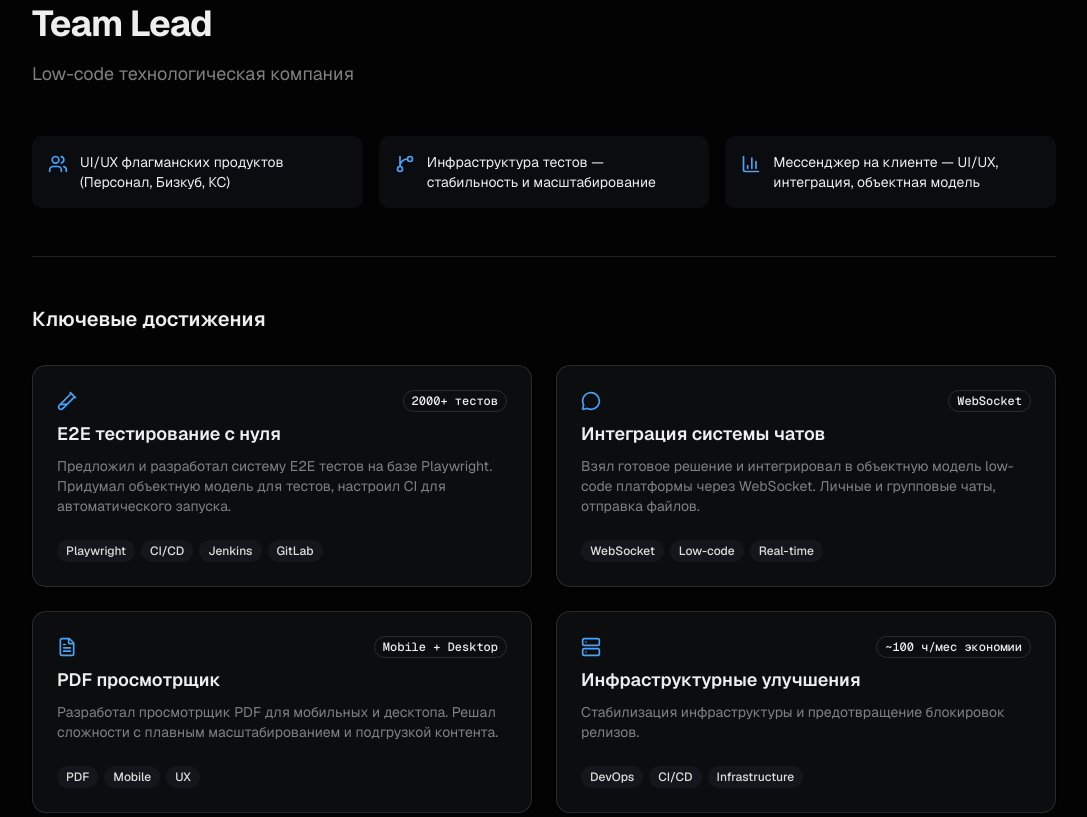
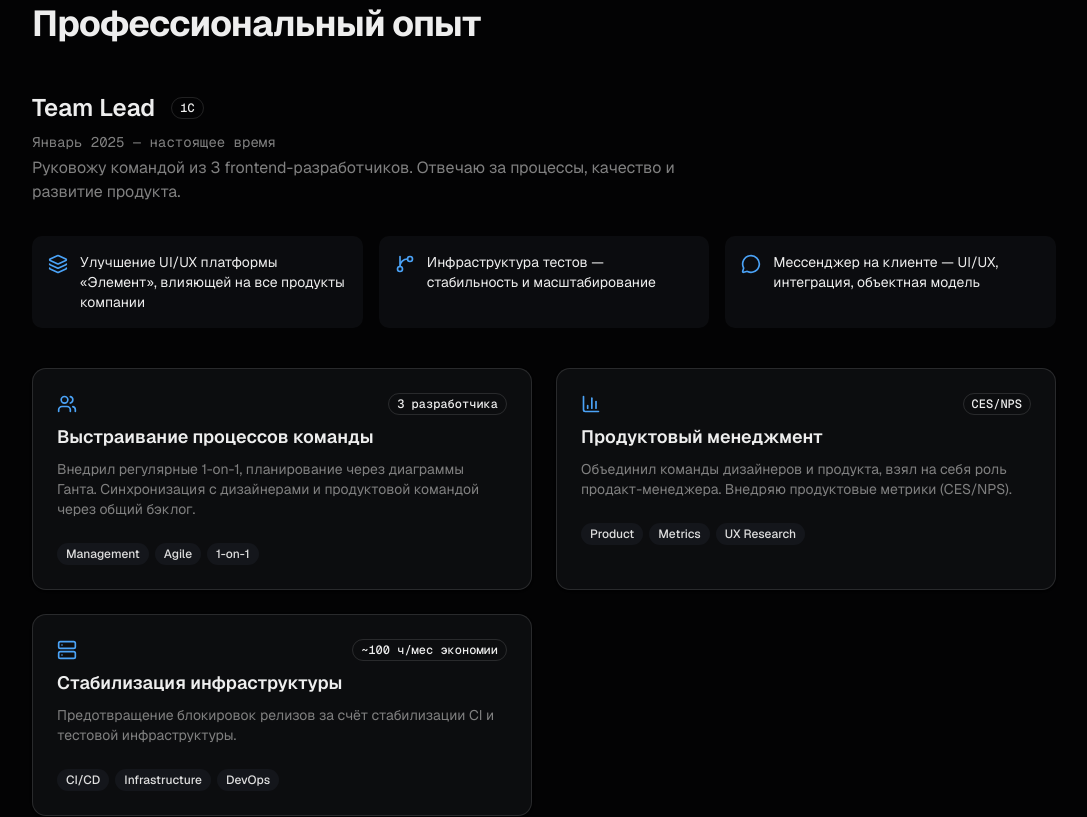
Before and after one commit to dshuran/dshuran-site, a Next.js app: page / in a window 1280 px wide. Shown: the part 1640-2457 px from the top of the page, without its empty margins (96-1183 px from the left). Built offline with nearby package versions, Linux system fonts and the light colour scheme.

Commit message:
refactor: restructure work experience with two roles and company badge
Split into Team Lead (Jan 2025+) and Developer (Nov 2018-Jan 2025) blocks.
Company "1С" shown as badge next to role title instead of section heading.

```diff
--- a/components/WorkExperience.tsx
+++ b/components/WorkExperience.tsx
@@ -10,6 +10,7 @@ import {
 import { Badge } from "@/components/ui/badge";
 import { Separator } from "@/components/ui/separator";
 import { FadeIn, StaggerContainer, StaggerItem } from "@/components/motion";
+import type { LucideIcon } from "lucide-react";
 import {
   TestTubeDiagonal,
   MessageCircle,
@@ -18,9 +19,78 @@ import {
   Users,
   BarChart3,
   GitBranch,
+  Layers,
 } from "lucide-react";
 
-const achievements = [
+interface Achievement {
+  icon: LucideIcon;
+  title: string;
+  description: string;
+  metric: string;
+  tags: string[];
+}
+
+interface RoleBlock {
+  role: string;
+  period: string;
+  description: string;
+  responsibilities?: { icon: LucideIcon; text: string }[];
+  achievements: Achievement[];
+}
+
+const roles: RoleBlock[] = [
+  {
+    role: "Team Lead",
+    period: "Январь 2025 — настоящее время",
+    description:
+      "Руковожу командой из 3 frontend-разработчиков. Отвечаю за процессы, качество и развитие продукта.",
+    responsibilities: [
+      {
+        icon: Layers,
+        text: "Улучшение UI/UX платформы «Элемент», влияющей на все продукты компании",
+      },
+      {
+        icon: GitBranch,
+        text: "Инфраструктура тестов — стабильность и масштабирование",
+      },
+      {
+        icon: MessageCircle,
+        text: "Мессенджер на клиенте — UI/UX, интеграция, объектная модель",
+      },
+    ],
+    achievements: [
+      {
+        icon: Users,
+        title: "Выстраивание процессов команды",
+        description:
+          "Внедрил регулярные 1-on-1, планирование через диаграммы Ганта. Синхронизация с дизайнерами и продуктовой командой через общий бэклог.",
+        metric: "3 разработчика",
+        tags: ["Management", "Agile", "1-on-1"],
+      },
+      {
+        icon: BarChart3,
+        title: "Продуктовый менеджмент",
+        description:
+          "Объединил команды дизайнеров и продукта, взял на себя роль продакт-менеджера. Внедряю продуктовые метрики (CES/NPS).",
+        metric: "CES/NPS",
+        tags: ["Product", "Metrics", "UX Research"],
+      },
+      {
+        icon: Server,
+        title: "Стабилизация инфраструктуры",
+        description:
+          "Предотвращение блокировок релизов за счёт стабилизации CI и тестовой инфраструктуры.",
+        metric: "~100 ч/мес экономии",
+        tags: ["CI/CD", "Infrastructure", "DevOps"],
+      },
+    ],
+  },
+  {
+    role: "Frontend-разработчик",
+    period: "Ноябрь 2018 — Январь 2025",
+    description:
+      "Разработка компонентов и фич для low-code платформы «Элемент».",
+    achievements: [
       {
         icon: TestTubeDiagonal,
         title: "E2E тестирование с нуля",
@@ -31,7 +101,7 @@ const achievements = [
       },
       {
         icon: MessageCircle,
-    title: "Интеграция системы чатов",
+        title: "Интеграция мессенджера",
         description:
           "Взял готовое решение и интегрировал в объектную модель low-code платформы через WebSocket. Личные и групповые чаты, отправка файлов.",
         metric: "WebSocket",
@@ -45,28 +115,7 @@ const achievements = [
         metric: "Mobile + Desktop",
         tags: ["PDF", "Mobile", "UX"],
       },
-  {
-    icon: Server,
-    title: "Инфраструктурные улучшения",
-    description:
-      "Стабилизация инфраструктуры и предотвращение блокировок релизов.",
-    metric: "~100 ч/мес экономии",
-    tags: ["DevOps", "CI/CD", "Infrastructure"],
-  },
-];
-
-const teamInfo = [
-  {
-    icon: Users,
-    text: "UI/UX флагманских продуктов (Персонал, Бизкуб, КС)",
-  },
-  {
-    icon: GitBranch,
-    text: "Инфраструктура тестов — стабильность и масштабирование",
-  },
-  {
-    icon: BarChart3,
-    text: "Мессенджер на клиенте — UI/UX, интеграция, объектная модель",
+    ],
   },
 ];
 
@@ -78,18 +127,34 @@ export function WorkExperience() {
           <p className="text-primary font-mono text-sm tracking-wider uppercase mb-3">
             Опыт работы
           </p>
-          <h2 className="text-3xl sm:text-4xl font-bold tracking-tight mb-4">
-            Team Lead
+          <h2 className="text-3xl sm:text-4xl font-bold tracking-tight mb-12">
+            Профессиональный опыт
           </h2>
-          <p className="text-muted-foreground text-lg mb-12 max-w-2xl">
-            Low-code технологическая компания
+        </FadeIn>
+
+        {roles.map((block, index) => (
+          <div key={block.role}>
+            {index > 0 && <Separator className="my-12" />}
+
+            <FadeIn delay={0.1}>
+              <div className="flex flex-wrap items-center gap-x-4 gap-y-2 mb-2">
+                <h3 className="text-2xl font-semibold">{block.role}</h3>
+                <Badge variant="outline" className="text-xs font-mono">
+                  1С
+                </Badge>
+              </div>
+              <p className="text-sm text-muted-foreground font-mono mb-1">
+                {block.period}
+              </p>
+              <p className="text-muted-foreground mb-8 max-w-2xl">
+                {block.description}
               </p>
             </FadeIn>
 
-        {/* Team management */}
-        <FadeIn delay={0.1}>
-          <div className="grid sm:grid-cols-3 gap-4 mb-12">
-            {teamInfo.map((item) => (
+            {block.responsibilities && (
+              <FadeIn delay={0.15}>
+                <div className="grid sm:grid-cols-3 gap-4 mb-10">
+                  {block.responsibilities.map((item) => (
                     <div
                       key={item.text}
                       className="flex items-start gap-3 p-4 rounded-lg bg-secondary/50"
@@ -100,16 +165,10 @@ export function WorkExperience() {
                   ))}
                 </div>
               </FadeIn>
-
-        <Separator className="mb-12" />
-
-        {/* Achievements */}
-        <FadeIn delay={0.15}>
-          <h3 className="text-xl font-semibold mb-8">Ключевые достижения</h3>
-        </FadeIn>
+            )}
 
             <StaggerContainer className="grid md:grid-cols-2 gap-6">
-          {achievements.map((item) => (
+              {block.achievements.map((item) => (
                 <StaggerItem key={item.title}>
                   <Card className="h-full hover:border-primary/30 transition-colors">
                     <CardHeader>
@@ -140,6 +199,8 @@ export function WorkExperience() {
               ))}
             </StaggerContainer>
           </div>
+        ))}
+      </div>
     </section>
   );
 }
```
Lines whose indentation alone changed are shown as unchanged.
